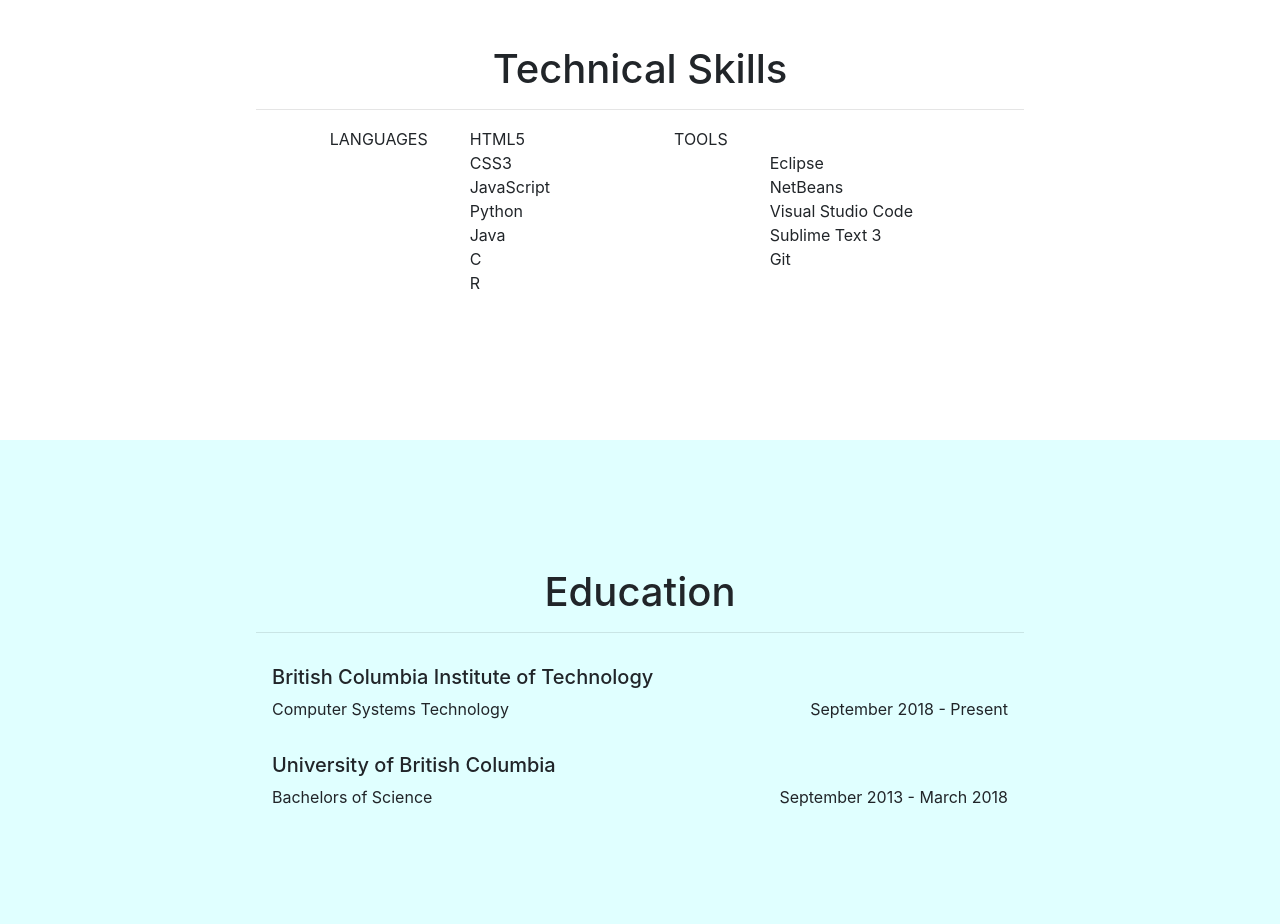
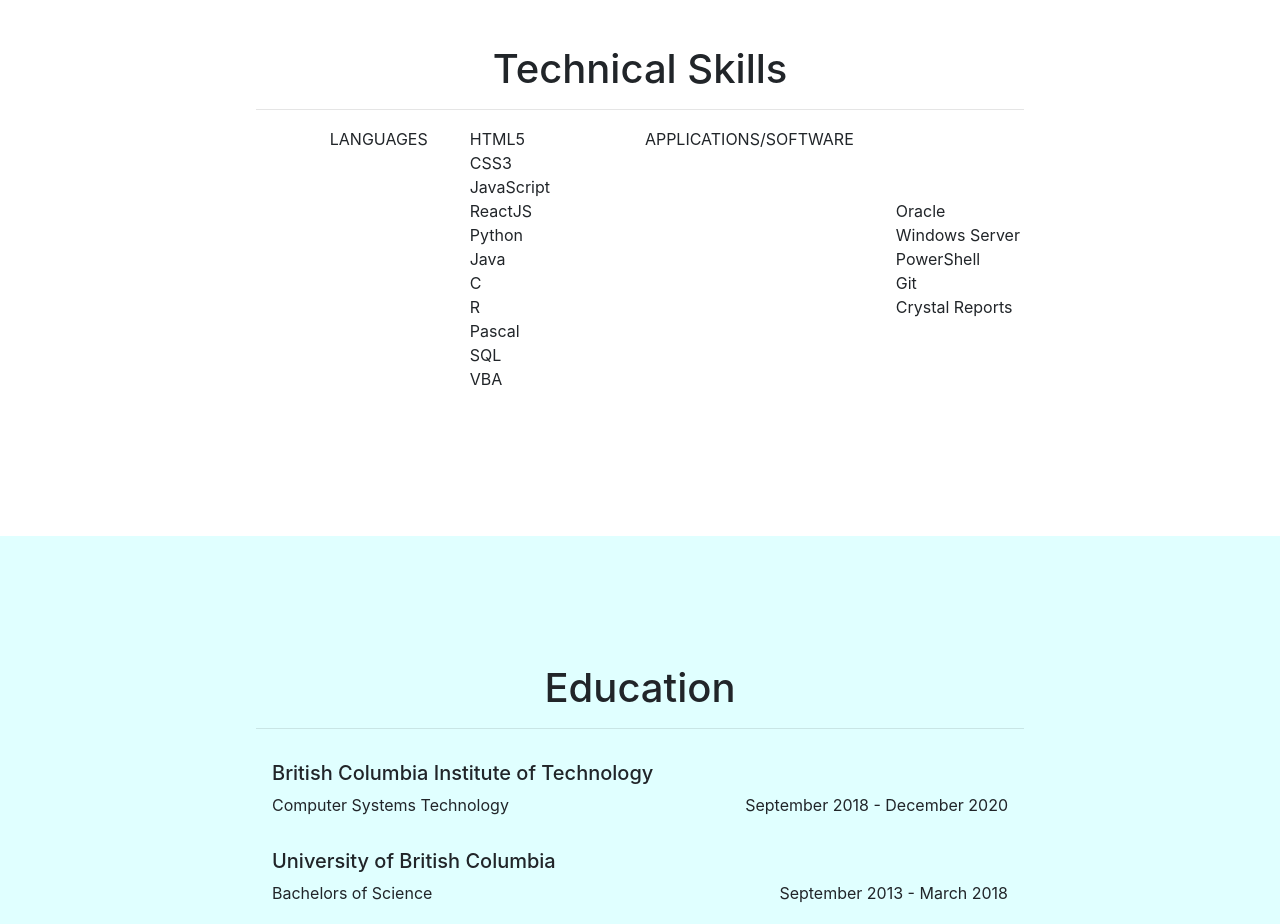
Before and after one commit to ViChungg/ViChungg.github.io, a plain HTML site: page index.html in a window 1280 px wide. Shown: the part 1340-2264 px from the top of the page. Drawn offline with nearby package versions, Linux system fonts and the light colour scheme; a web font is replaced by a local one.

Commit message:
Updated skills/applications

```diff
--- a/index.html
+++ b/index.html
@@ -58,22 +58,26 @@
                       <ul><li>HTML5</li>
                       <li>CSS3</li>
                       <li>JavaScript</li>
+                      <li>ReactJS</li>
                       <li>Python</li>
                       <li>Java</li>
                       <li>C</li>
-                      <li>R</li></ul>
+                      <li>R</li>
+                      <li>Pascal</li>
+                      <li>SQL</li>
+                      <li>VBA</li></ul>
                     </td>
                   </tr>
                 </table>
                 <table class="skills-table">
                   <tr>
-                    <td class="skills-title">TOOLS</td>
+                    <td class="skills-title">APPLICATIONS/SOFTWARE</td>
                     <td class="skills-details">
-                      <ul><li>Eclipse</li>
-                      <li>NetBeans</li>
-                      <li>Visual Studio Code</li>
-                      <li>Sublime Text 3</li>
-                      <li>Git</li></ul>
+                      <ul><li>Oracle</li>
+                      <li>Windows Server</li>
+                      <li>PowerShell</li>
+                      <li>Git</li>
+                      <li>Crystal Reports</li></ul>
                     </td>
                   </tr>
                 </table>
@@ -88,7 +92,7 @@
             <div id="edu1" class="edu-info">
               <h5>British Columbia Institute of Technology</h5>
               <span class="edu-deg">Computer Systems Technology</span>
-              <span class="date">September 2018 - Present</span>
+              <span class="date">September 2018 - December 2020</span>
             </div>
 
             <div id="edu2" class="edu-info">
```
